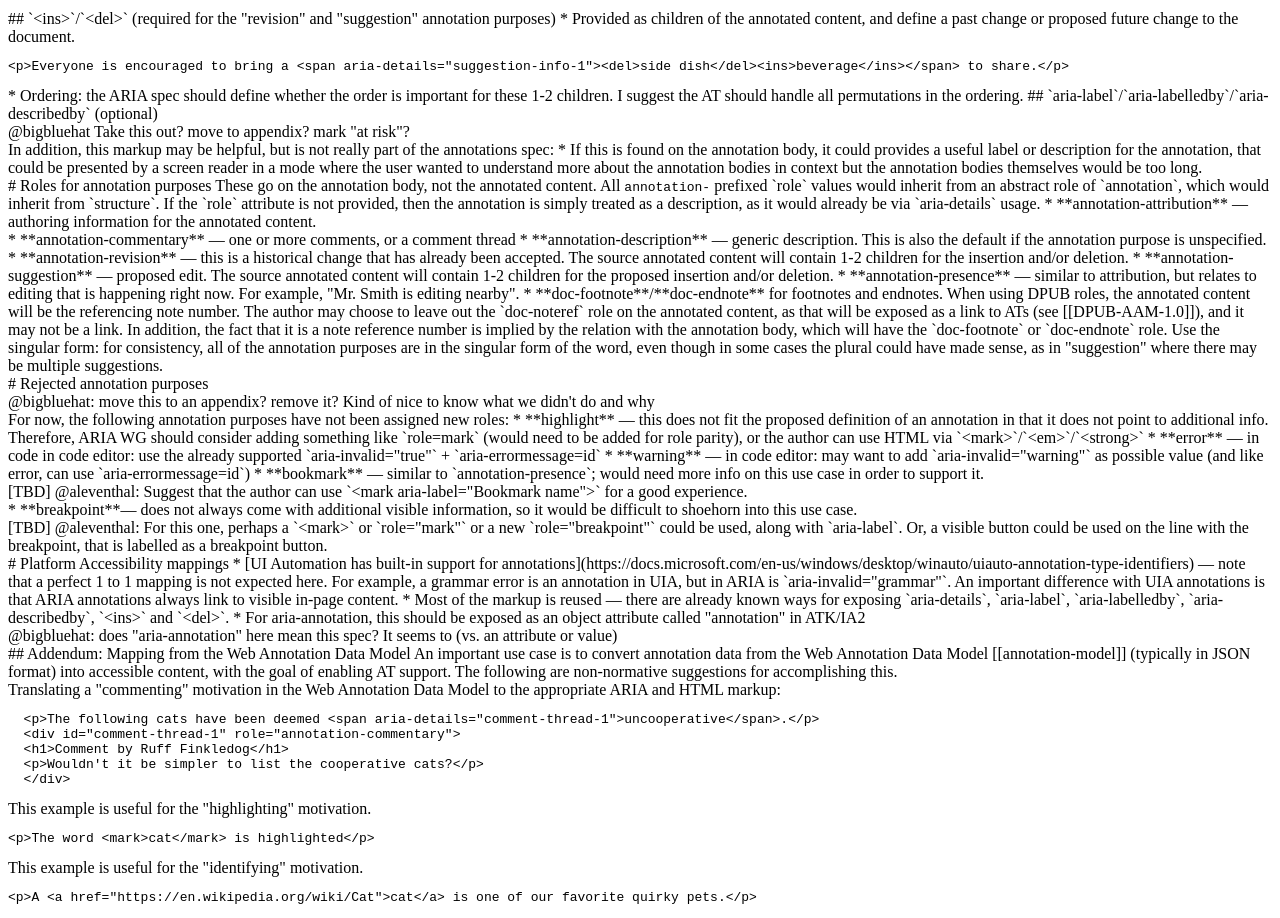
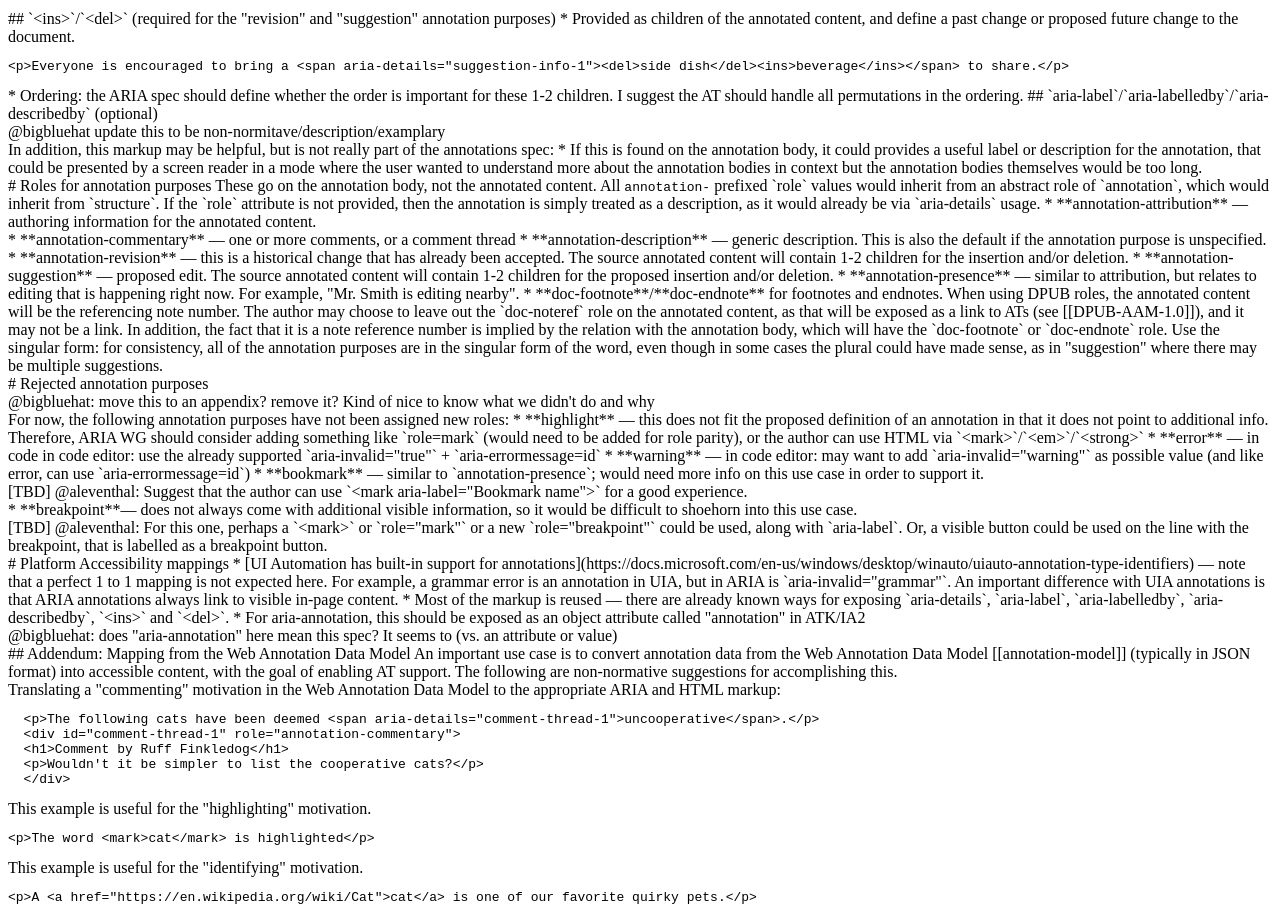
Before and after one commit to w3c/annotation-aria, a plain HTML site: page index.html in a window 1280 px wide. Shown: the part 1283-2201 px from the top of the page. Drawn offline with Linux system fonts and the light colour scheme.

Commit message:
Update an inline editoral issue

```diff
--- a/index.html
+++ b/index.html
@@ -220,7 +220,7 @@ For example the following would indicate that there is a suggestion with comment
 
 (optional)
 
-<div class="issue">@bigbluehat Take this out? move to appendix? mark "at risk"?</div>
+<div class="issue">@bigbluehat update this to be non-normitave/description/examplary</div>
 
 In addition, this markup may be helpful, but is not really part of the annotations spec:
 
```
